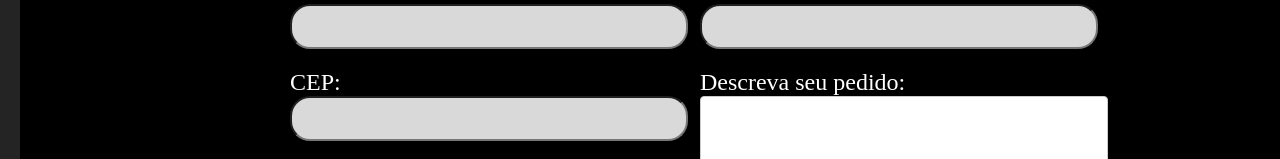
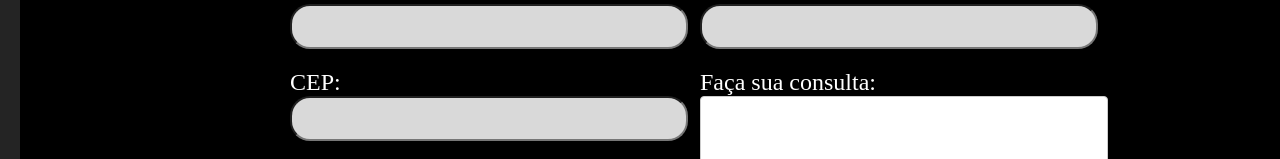
Before and after one commit to Rennan-Pessanha/Serrilharia, a React (Create React App) app: page /FaleConosco in a window 1280 px wide. Shown: the part 507-666 px from the top of the page. Built offline with nearby package versions, Linux system fonts and the light colour scheme.

Commit message:
Update index.js

```diff
--- a/src/Pages/FaleConosco/index.js
+++ b/src/Pages/FaleConosco/index.js
@@ -101,7 +101,7 @@ export const FaleConosco = () => {
                 </C.FormGroup>
 
                 <C.FormGroup>
-                  <C.label htmlFor="cotacoes">Descreva seu pedido:</C.label>
+                  <C.label htmlFor="cotacoes">Faça sua consulta:</C.label>
                   <C.TextArea id="cotacoes" />
                 </C.FormGroup>
 
```
